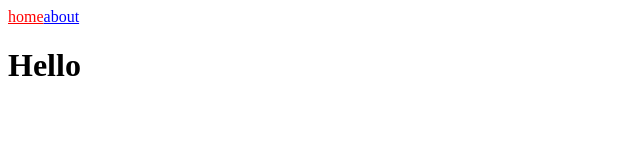
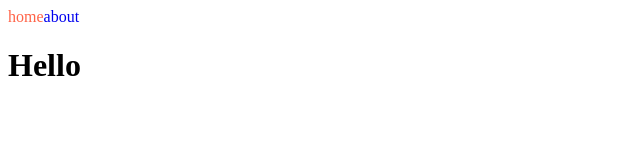
Before and after one commit to hunman89/nextjs-intro, a Next.js app: page / in a window 1280 px wide. Shown: the top 160 px of the page, without its empty margins (0-640 px from the left). Built offline with nearby package versions, Linux system fonts and the light colour scheme.

Commit message:
add. css modules

```diff
--- /dev/null
+++ b/conponents/NavBar.module.css
@@ -0,0 +1,7 @@
+.link {
+  text-decoration: none;
+}
+
+.active {
+  color: tomato;
+}
--- a/conponents/NevBar.js
+++ b/conponents/NevBar.js
@@ -1,15 +1,27 @@
 import Link from "next/link";
 import { useRouter } from "next/router";
+import styles from "./NavBar.module.css";
 
 export default function NavBar() {
   const router = useRouter();
   return (
     <nav>
       <Link href="/">
-        <a style={{ color: router.pathname === "/" ? "red" : "blue" }}>home</a>
+        <a
+          className={`${styles.link} ${
+            router.pathname === "/" ? styles.active : ""
+          }`}
+        >
+          home
+        </a>
       </Link>
       <Link href="/about-us">
-        <a style={{ color: router.pathname === "/about-us" ? "red" : "blue" }}>
+        <a
+          className={[
+            styles.link,
+            router.pathname === "/about-us" ? styles.active : "",
+          ].join(" ")}
+        >
           about
         </a>
       </Link>
```
